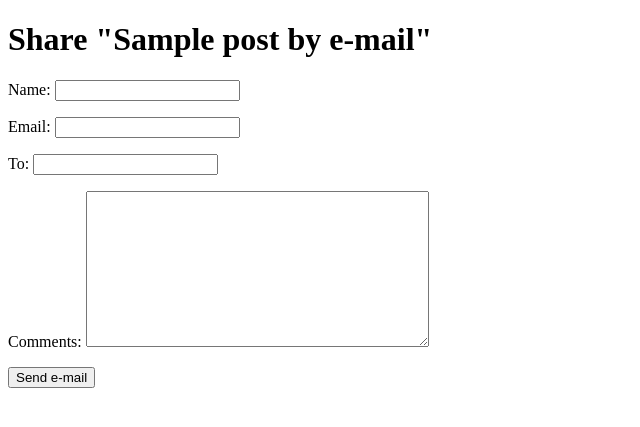
After one commit to Habib16051/Blog-Version023, a Django app: page /blog/1/share/ in a window 1280 px wide. The commit adds this page. Shown: the top 427 px of the page, without its empty margins (0-640 px from the left). Run offline with Django 4.2, Linux system fonts and the light colour scheme; tables that the repository leaves empty hold one stand-in row (values such as "Sample post").

Commit message:
sending email option added

```diff
--- a/blog_website/blog/forms.py
+++ b/blog_website/blog/forms.py
@@ -5,4 +5,4 @@ class EmailPostForm(forms.Form):
     name = forms.CharField(max_length=25)
     email = forms.EmailField()
     to = forms.EmailField()
-    commennt = forms.CharField(required=False, widget=forms.Textarea)
+    comments = forms.CharField(required=False, widget=forms.Textarea)
--- a/blog_website/blog/urls.py
+++ b/blog_website/blog/urls.py
@@ -1,11 +1,14 @@
 from django.urls import path
 from . import views
 
-#app name
+# app name
 app_name = 'blog'
 
 urlpatterns = [
     path('', views.PostListView.as_view(), name='post_list'),
-    path('<int:year>/<int:month>/<int:day>/<slug:post>/', views.post_detail, name='post_detail'),
+    path('<int:year>/<int:month>/<int:day>/<slug:post>/',
+         views.post_detail, name='post_detail'),
+    path('<int:post_id>/share/', views.post_share, name='post_share'),
+
 
 ]
--- a/blog_website/blog/views.py
+++ b/blog_website/blog/views.py
@@ -4,6 +4,7 @@ from .models import Post
 from django.core.paginator import Paginator, EmptyPage, PageNotAnInteger
 from django.views.generic import ListView
 from . forms import EmailPostForm
+from django.core.mail import send_mail
 # Class Based post view
 
 
@@ -52,12 +53,24 @@ def post_detail(request, year, month, day, post):
 def post_share(request, post_id):
 
     post = get_object_or_404(Post, id=post_id, status=Post.Status.PUBLISHED)
+    sent = False
 
     if request.method == 'POST':
         form = EmailPostForm(request.POST)
         if form.is_valid():
-            cd = form.cleaned_data['email']
+            cd = form.cleaned_data
+            post_url = request.build_absolute_uri(
+                post.get_absolute_url())
+            subject = f"{cd['name']} recommends you read " \
+                f"{post.title}"
+
+            comments = cd.get('comments', '')
+            message = f"Read {post.title} at {post_url}\n\n" \
+                f"{cd['name']}\'s comments: {cd['comments']}"
+            send_mail(subject, message, 'habibmhr143@gmail.com',
+                      [cd['to']])
+            sent = True
 
     else:
         form = EmailPostForm()
-    return render(request, 'blog/share.html', {'post': post, 'form': form})
+    return render(request, 'blog/share.html', {'post': post, 'form': form, 'sent': sent})
--- /dev/null
+++ b/blog_website/templates/blog/share.html
@@ -0,0 +1,16 @@
+{% extends 'base.html' %} {% block title %} Share a Post {% endblock title %}
+{%block content %} {% if sent %}
+
+<h1>E-mail Successfully Sent!</h1>
+
+<p>"{{post.title}}" was Successfully sent to {{form.cleaned_data.to}}</p>
+
+{% else %}
+<h1>Share "{{post.title}} by e-mail"</h1>
+<form action="" method="post">
+  {{form.as_p}} {% csrf_token %}
+
+  <input type="submit" value="Send e-mail" />
+</form>
+
+{% endif %} {% endblock content %}
```
Also changed, not shown: blog_website/blog/models.py (+9 -6 lines), blog_website/blog_website/settings.py (+7 -0 lines), blog_website/templates/blog/detail.html (+13 -12 lines).
